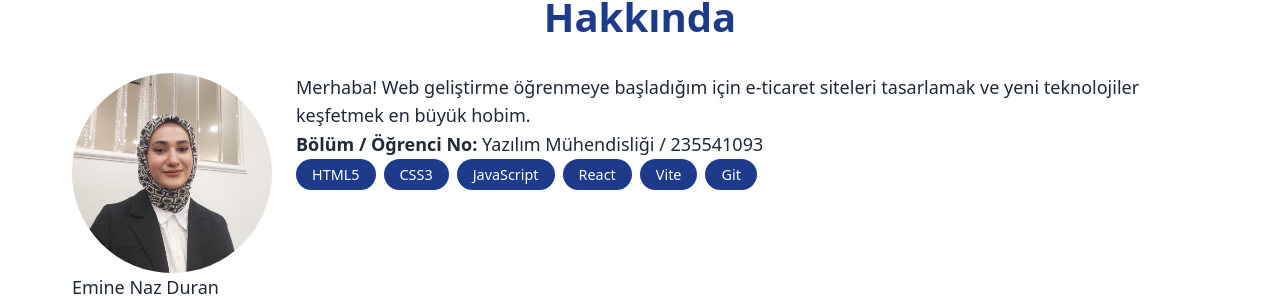
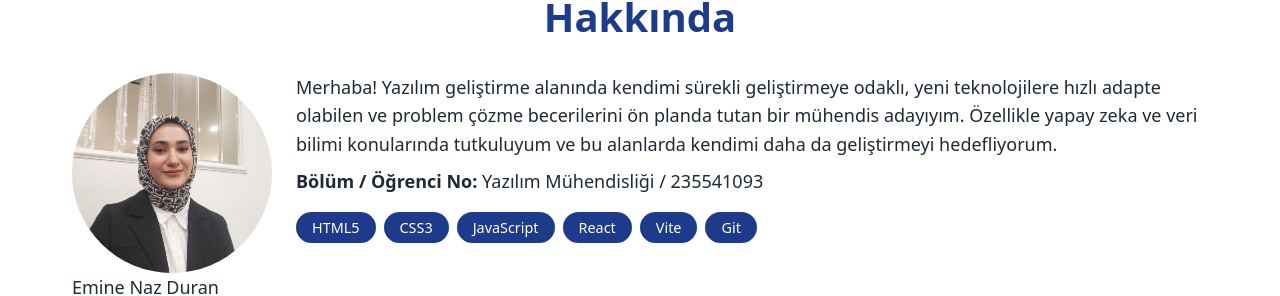
Before and after one commit to eminenazduran/web-lab, a React (Vite) app: page / in a window 1280 px wide. Shown: the part 186-482 px from the top of the page. Built offline with nearby package versions, Linux system fonts and the light colour scheme.

Commit message:
style: fix spacing issue in about section

```diff
--- a/src/App.css
+++ b/src/App.css
@@ -127,6 +127,15 @@ section h2 {
   border-radius: var(--radius-full);
   aspect-ratio: 1;
   object-fit: cover;
+}
+
+/* Yazi kapsayicisi icindeki paragraf araliklari */
+.about-text-container p {
+  margin-bottom: var(--space-sm);
+}
+
+.about-text-container .skill-tags {
+  margin-top: var(--space-md);
 }
 
 /* Beceri Etiketleri */
--- a/src/App.tsx
+++ b/src/App.tsx
@@ -26,8 +26,8 @@ function App() {
               <img src="/assets/pp.jpeg" alt="Emine Naz Duran'ın profil fotoğrafı" />
               <figcaption>Emine Naz Duran</figcaption>
             </figure>
-            <div>
-              <p>Merhaba! Web geliştirme öğrenmeye başladığım için e-ticaret siteleri tasarlamak ve yeni teknolojiler keşfetmek en büyük hobim.</p>
+            <div className="about-text-container">
+              <p>Merhaba! Yazılım geliştirme alanında kendimi sürekli geliştirmeye odaklı, yeni teknolojilere hızlı adapte olabilen ve problem çözme becerilerini ön planda tutan bir mühendis adayıyım. Özellikle yapay zeka ve veri bilimi konularında tutkuluyum ve bu alanlarda kendimi daha da geliştirmeyi hedefliyorum.</p>
               <p><strong>Bölüm / Öğrenci No:</strong> Yazılım Mühendisliği / 235541093</p>
               <ul className="skill-tags" role="list" aria-label="Beceri etiketleri">
                 <li>HTML5</li>
```
